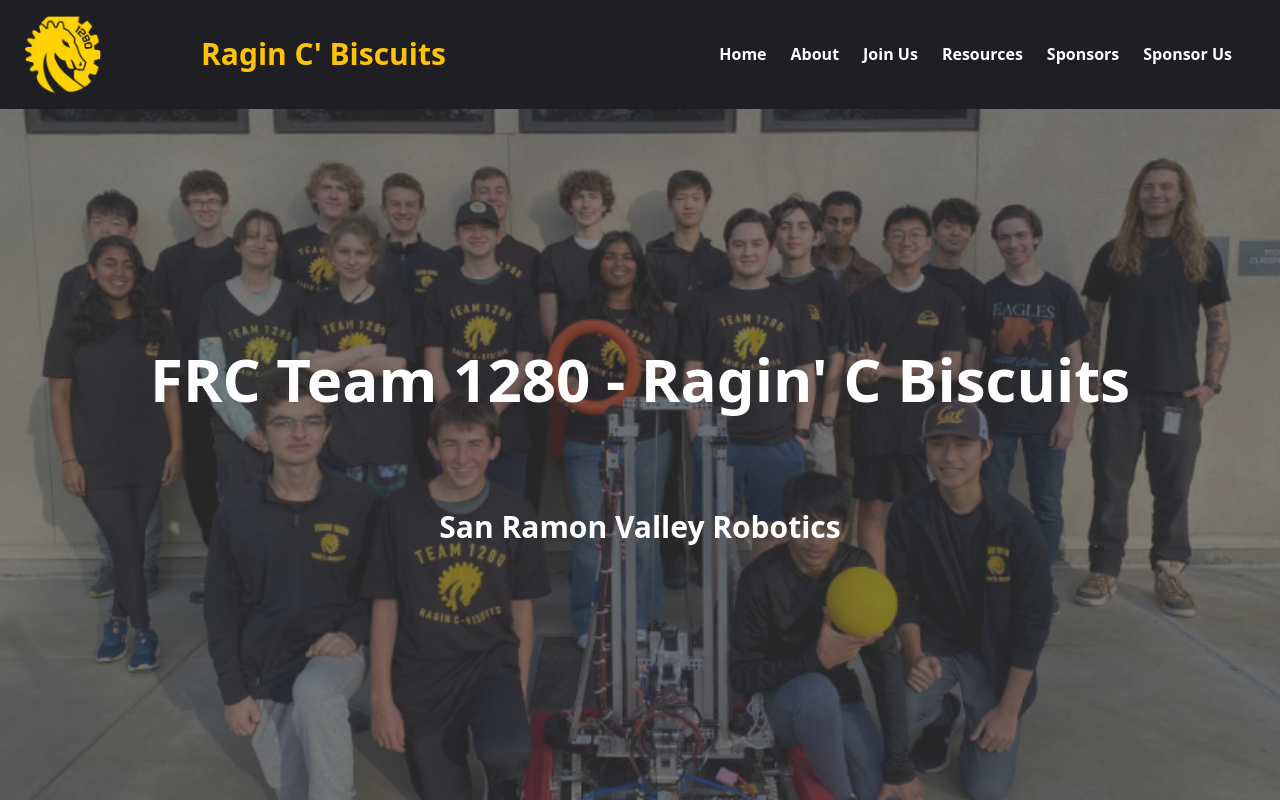
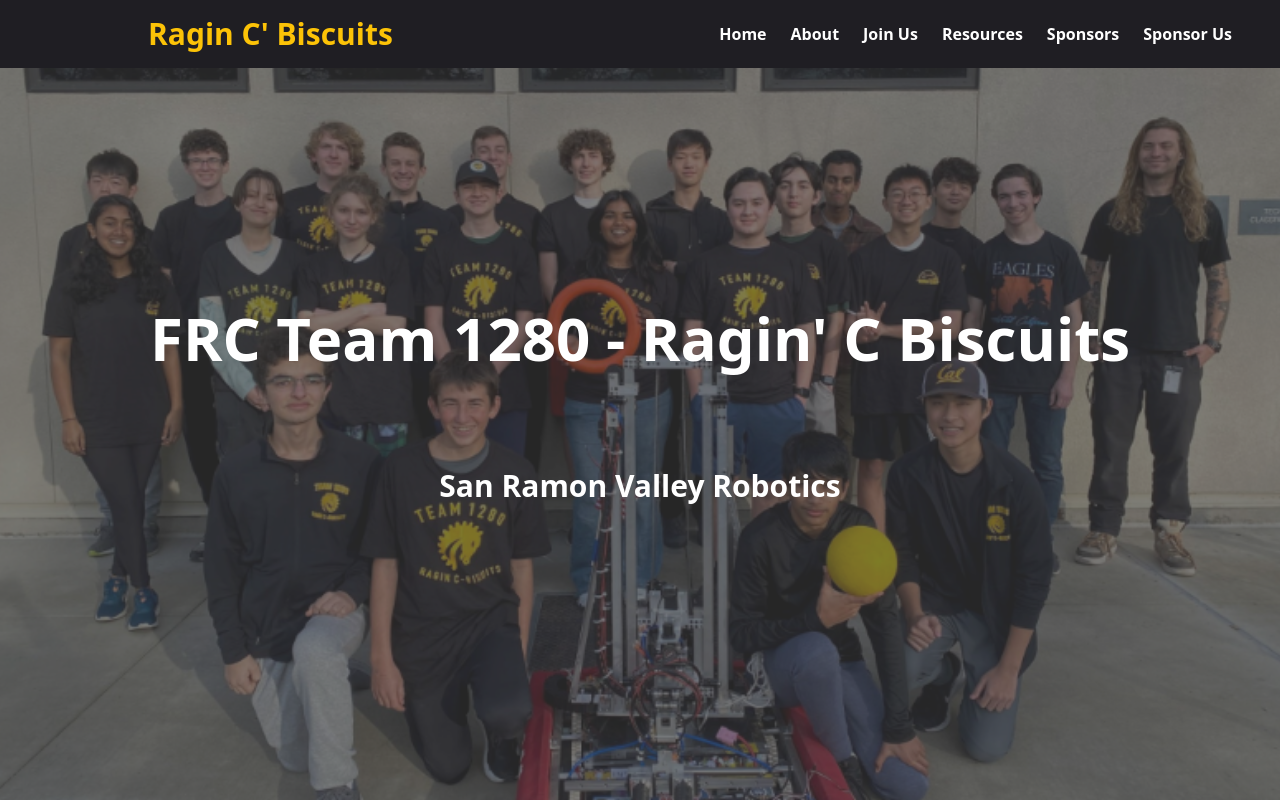
Before and after one commit to Team-1280/1280-website, a React (Vite) app in the folder app/: page / in a window 1280 px wide. Shown: the top 800 px of the page. Built offline with nearby package versions, Linux system fonts and the light colour scheme.

Commit message:
logo/title link to home

```diff
--- a/app/src/components/Navbar.jsx
+++ b/app/src/components/Navbar.jsx
@@ -5,8 +5,8 @@ const Navbar = () => {
     return (
         <nav className="bg-[#1f1e23] text-white flex items-center px-6 py-4 justify-between">
             <div className="flex items-center w-1/8">
-                <img src='./logo.png' className="w-1/2 h-auto"/>
-                <span className="text-[#fcc307] pl-[100px] font-bold text-3xl text-center whitespace-nowrap">Ragin C' Biscuits</span>
+                <Link to='/' className='nav-item'> <img src='/logo.png' className="z-10"></img> </Link>
+                <Link to='/' className='nav-item'> <span className="text-[#fcc307] pl-[100px] font-bold text-3xl text-center whitespace-nowrap">Ragin C' Biscuits</span> </Link>
             </div>
             <ul className='text-white font-bold'>
                 <Link to='/' className='nav-item'>Home</Link>
```
